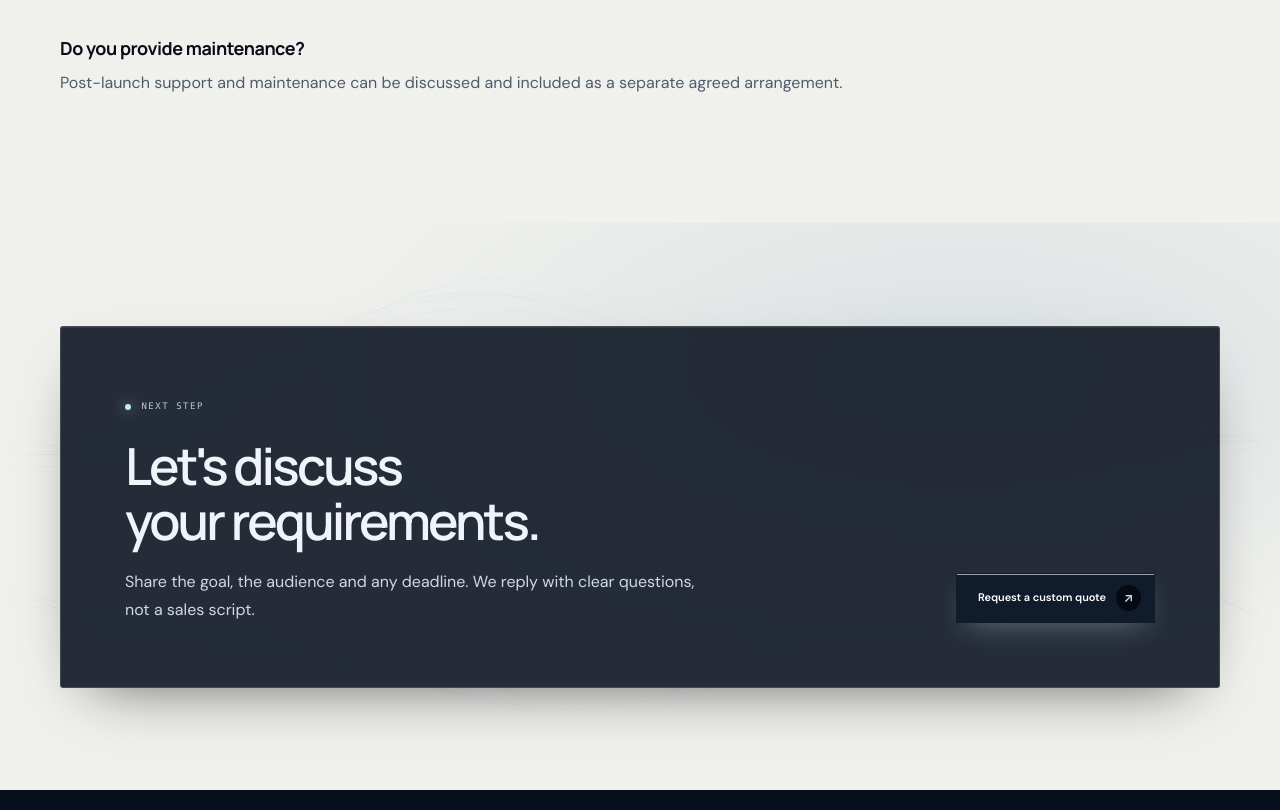
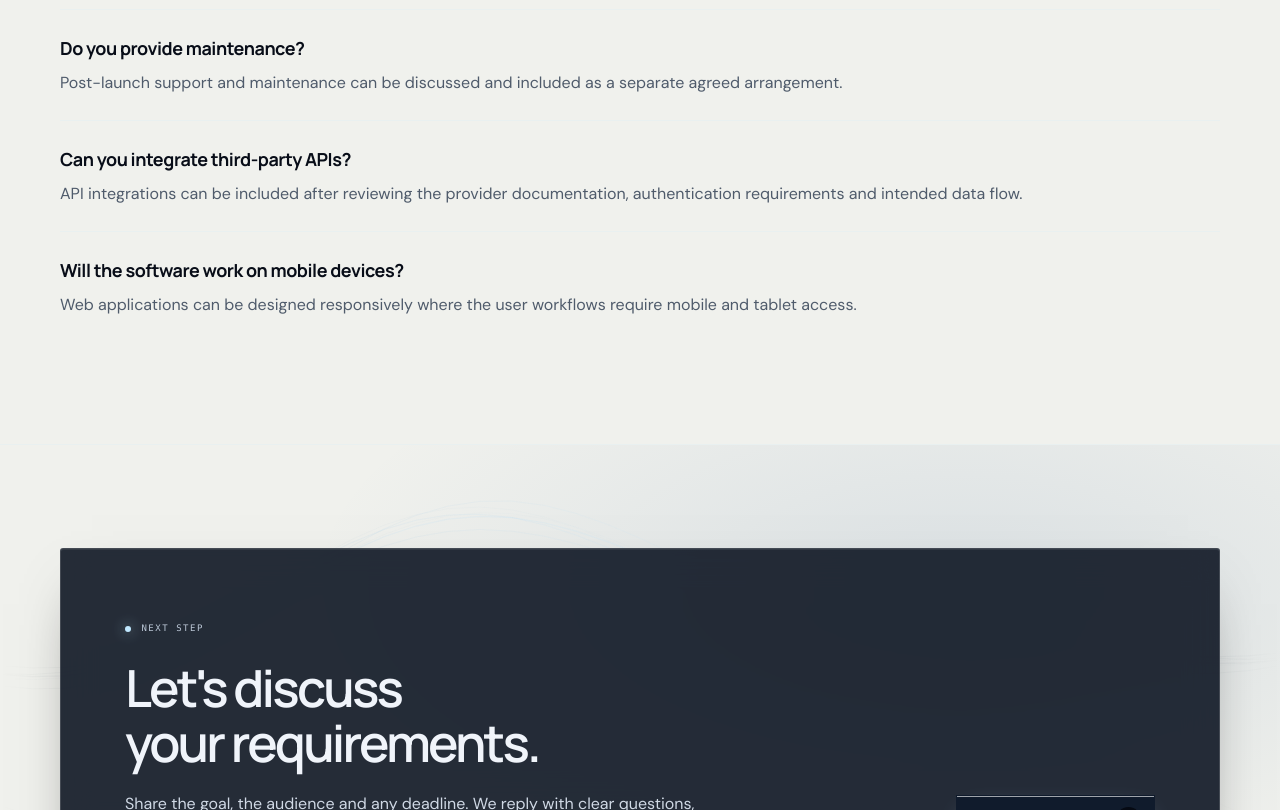
Before and after one commit to musammilvilayil/zenith, a React (Vite) app: page /business/custom-software-development/ in a window 1280 px wide. Shown: the part 2040-2850 px from the top of the page. Built offline with nearby package versions, Linux system fonts and the light colour scheme.

Commit message:
Expand service FAQs with practical buyer questions

```diff
--- a/src/pages/BusinessPage.jsx
+++ b/src/pages/BusinessPage.jsx
@@ -11,7 +11,7 @@ const SERVICES = {
     description: "Professional, responsive business website development for companies and service providers across India.",
     items: ["Company and corporate websites", "Service business websites", "Landing pages and campaign pages", "Portfolio and professional websites", "Multi-page business websites"],
     features: ["Responsive layouts", "Contact and enquiry forms", "WhatsApp integration", "Content management options where required", "Search-friendly page structure", "Analytics integration and deployment"],
-    faqs: [["How much does a business website cost?", "Pricing is custom and depends on the number of pages, design requirements, content, integrations and functionality. We provide a quotation after discussing the scope."], ["Can you redesign an existing website?", "Yes. We can review an existing website and discuss improvements to its structure, design, responsiveness and performance."], ["Do you work outside Kerala?", "Yes. Projects can be delivered remotely across India. In-person discussions can be arranged within Kerala where feasible."]],
+    faqs: [["How much does a business website cost?", "Pricing is custom and depends on the number of pages, design requirements, content, integrations and functionality. We provide a quotation after discussing the scope."], ["Can you redesign an existing website?", "Yes. We can review an existing website and discuss improvements to its structure, design, responsiveness and performance."], ["Do you work outside Kerala?", "Yes. Projects can be delivered remotely across India. In-person discussions can be arranged within Kerala where feasible."], ["Will the website be mobile-friendly?", "Responsive layouts are included so the website can adapt to common mobile, tablet and desktop screen sizes."], ["Will you help with domain and hosting?", "Domain, hosting and deployment requirements can be reviewed and included in the agreed project scope."]],
   },
   "ecommerce-development": {
     title: "Build Your Online Store with a Custom E-commerce Website",
@@ -19,7 +19,7 @@ const SERVICES = {
     description: "E-commerce website development with product catalogues, checkout, payment integration and order management.",
     items: ["Product and category management", "Shopping cart and checkout", "Payment gateway integration", "Order and customer management", "Admin dashboard", "Shipping integrations where required"],
     features: ["Mobile-friendly product pages", "Search and product filtering", "Secure checkout integration", "Order status workflows", "Admin-side product updates", "Analytics and launch support"],
-    faqs: [["Can you integrate online payments?", "Payment gateway integration can be included after confirming the provider, account requirements and checkout workflow."], ["Can I manage products myself?", "An admin interface for managing products and orders can be included in the agreed scope."], ["How is e-commerce pricing decided?", "Pricing depends on catalogue size, integrations, design, checkout requirements and operational features."]],
+    faqs: [["Can you integrate online payments?", "Payment gateway integration can be included after confirming the provider, account requirements and checkout workflow."], ["Can I manage products myself?", "An admin interface for managing products and orders can be included in the agreed scope."], ["How is e-commerce pricing decided?", "Pricing depends on catalogue size, integrations, design, checkout requirements and operational features."], ["Can you add delivery and order tracking?", "Shipping workflows and order status features can be included after confirming the courier or logistics provider and required integrations."], ["Can the store be managed through an admin panel?", "Product, inventory and order management features can be included based on the agreed administrative requirements."]],
   },
   "custom-software-development": {
     title: "Software Built Around Your Business Requirements",
@@ -27,7 +27,7 @@ const SERVICES = {
     description: "Custom web applications, dashboards and business tools designed around your operations.",
     items: ["Booking and appointment systems", "Inventory management applications", "Business management dashboards", "Customer and partner portals", "Internal workflow systems", "Custom web applications"],
     features: ["Requirement and workflow analysis", "Role-based access where required", "Frontend and backend development", "Database design and integration", "Testing and deployment", "Technical handover"],
-    faqs: [["Can you build software based on our existing process?", "Yes. We begin by understanding the current workflow, users and business rules before proposing a scope."], ["Can the application be expanded later?", "The architecture and delivery plan can account for expected future requirements, subject to scope and budget."], ["Do you provide maintenance?", "Post-launch support and maintenance can be discussed and included as a separate agreed arrangement."]],
+    faqs: [["Can you build software based on our existing process?", "Yes. We begin by understanding the current workflow, users and business rules before proposing a scope."], ["Can the application be expanded later?", "The architecture and delivery plan can account for expected future requirements, subject to scope and budget."], ["Do you provide maintenance?", "Post-launch support and maintenance can be discussed and included as a separate agreed arrangement."], ["Can you integrate third-party APIs?", "API integrations can be included after reviewing the provider documentation, authentication requirements and intended data flow."], ["Will the software work on mobile devices?", "Web applications can be designed responsively where the user workflows require mobile and tablet access."]],
   },
   "website-redesign": {
     title: "Give Your Existing Website a Better Digital Experience",
@@ -35,7 +35,7 @@ const SERVICES = {
     description: "Website redesign services focused on usability, responsive layouts, content structure and performance.",
     items: ["Modern interface and visual design", "Mobile responsiveness", "Navigation and content hierarchy", "Performance improvements", "SEO structure and metadata", "Conversion-focused enquiry paths"],
     features: ["Existing-site review", "Content and page structure", "Responsive implementation", "Image and asset optimisation", "Metadata and canonical checks", "Launch and redirect planning"],
-    faqs: [["Can you redesign my existing website without losing content?", "We first review the current site and identify content and functionality to preserve, improve or retire."], ["Will redesign improve SEO?", "A redesign can improve technical foundations and usability, but rankings are not guaranteed. Existing URLs, content and redirects must be handled carefully."], ["Can you work with my current platform?", "The available options depend on the current platform, access and technical condition of the website."]],
+    faqs: [["Can you redesign my existing website without losing content?", "We first review the current site and identify content and functionality to preserve, improve or retire."], ["Will redesign improve SEO?", "A redesign can improve technical foundations and usability, but rankings are not guaranteed. Existing URLs, content and redirects must be handled carefully."], ["Can you work with my current platform?", "The available options depend on the current platform, access and technical condition of the website."], ["Will my existing Google rankings be preserved?", "We review existing URLs, metadata and content, and plan redirects where needed. Search rankings cannot be guaranteed, but avoidable migration issues can be reduced."], ["Can you improve website speed during redesign?", "Image optimisation, layout improvements and removal of unnecessary assets can be considered as part of the redesign scope."]],
   },
 };
 
```
